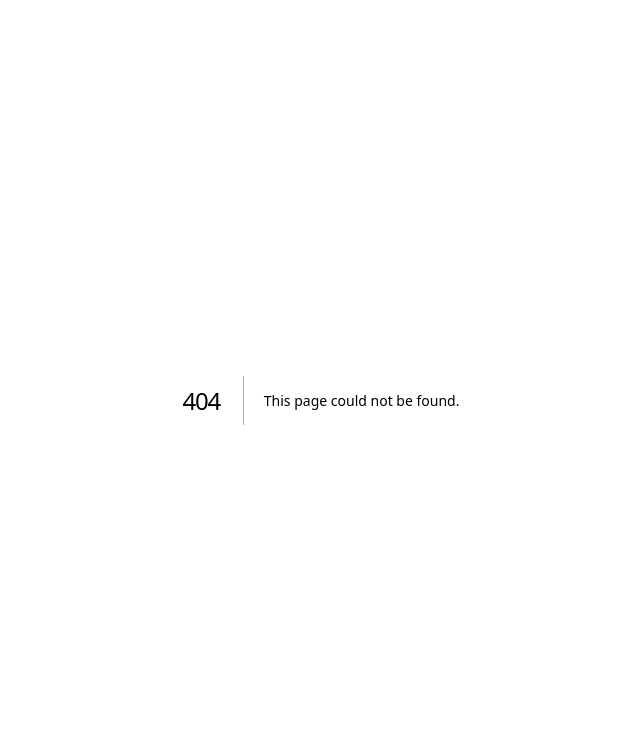
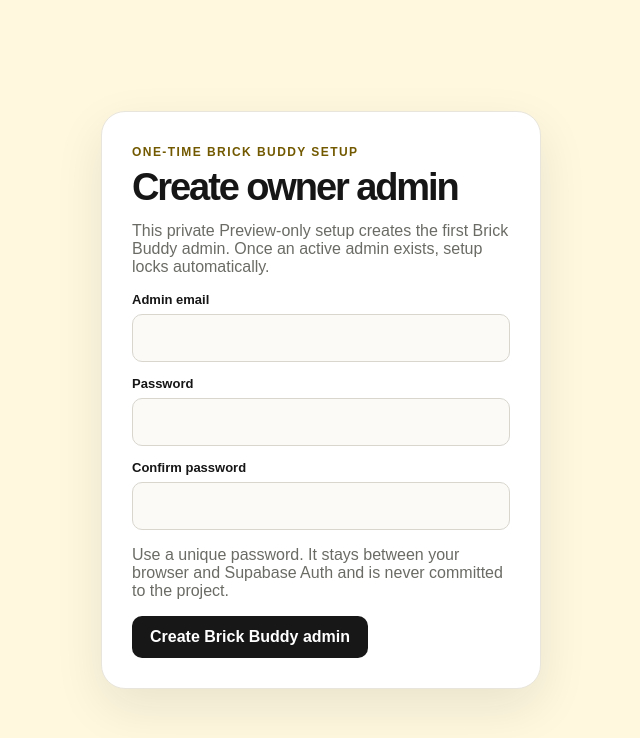
Before and after one commit to plusultratablet1-tech/brick-buddy, a Next.js app: page /admin/setup in a window 1280 px wide. Before the commit this address had no page. Shown: the top 738 px of the page, without its empty margins (319-959 px from the left). Built offline with nearby package versions, Linux system fonts and the light colour scheme.

Commit message:
feat: add preview-only admin setup page

```diff
--- /dev/null
+++ b/src/app/admin/setup/page.tsx
@@ -0,0 +1,19 @@
+import { notFound } from "next/navigation";
+import { AdminSetupForm } from "@/components/admin-setup-form";
+import styles from "@/components/admin.module.css";
+
+export default function AdminSetupPage() {
+  const environment = process.env.VERCEL_ENV ?? (process.env.NODE_ENV === "development" ? "development" : "production");
+  if (environment !== "preview" && environment !== "development") notFound();
+
+  return (
+    <main className={styles.loginWrap}>
+      <section className={styles.loginCard}>
+        <span className="eyebrow">One-time Brick Buddy setup</span>
+        <h1>Create owner admin</h1>
+        <p className={styles.muted}>This private Preview-only setup creates the first Brick Buddy admin. Once an active admin exists, setup locks automatically.</p>
+        <AdminSetupForm />
+      </section>
+    </main>
+  );
+}
```
